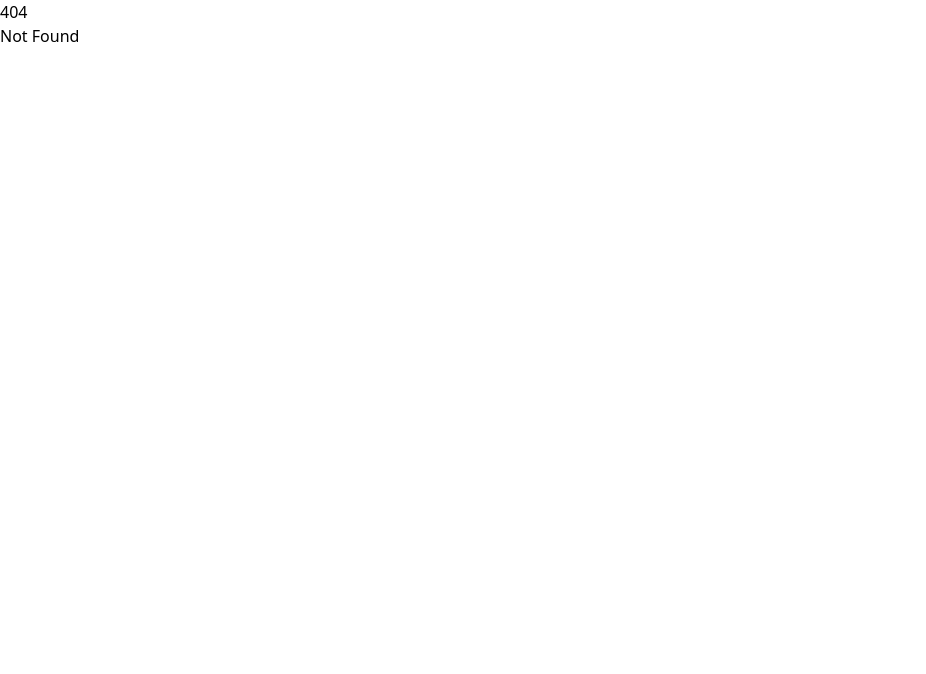
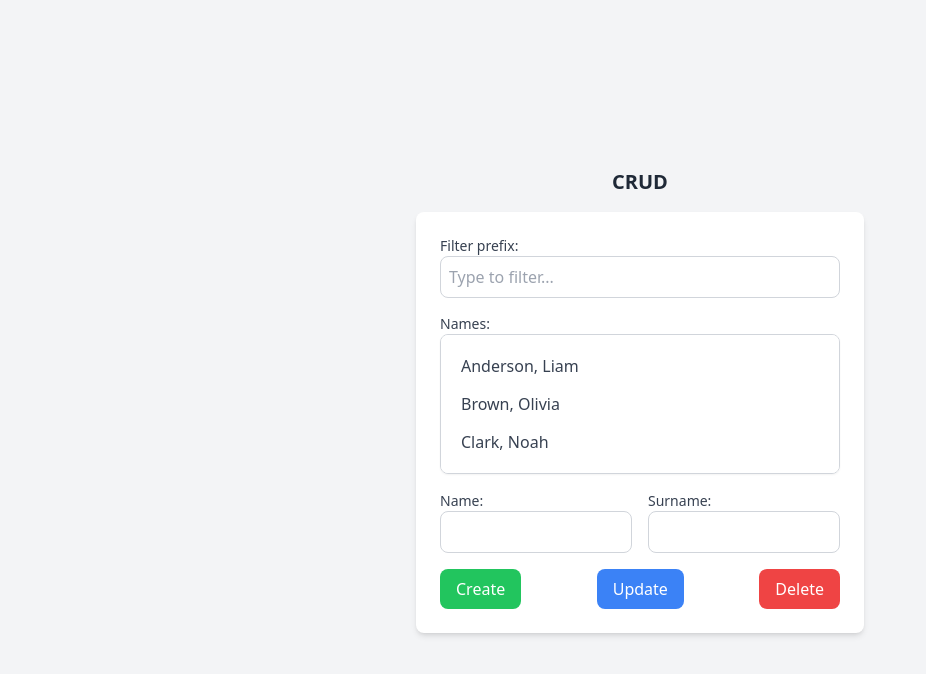
Before and after one commit to Gazi2050/7gui, a SvelteKit app: page /crud in a window 1280 px wide. Before the commit this address had no page. Shown: the top 674 px of the page, without its empty margins (0-926 px from the left). Built offline with nearby package versions, Linux system fonts and the light colour scheme.

Commit message:
ui:added CRUD ui

```diff
--- /dev/null
+++ b/src/Components/CRUD/Crud.svelte
@@ -0,0 +1,103 @@
+<script lang="ts">
+    type Person = {
+        name: string;
+        surname: string;
+    };
+
+    const people = $state([
+        { name: "Liam", surname: "Anderson" },
+        { name: "Olivia", surname: "Brown" },
+        { name: "Noah", surname: "Clark" },
+        { name: "Emma", surname: "Davis" },
+        { name: "Oliver", surname: "Evans" },
+        { name: "Ava", surname: "Garcia" },
+        { name: "Elijah", surname: "Harris" },
+        { name: "Charlotte", surname: "Johnson" },
+        { name: "William", surname: "Martinez" },
+        { name: "Sophia", surname: "Miller" },
+    ]);
+
+    let selected = $state<Person>();
+    let person = $state({ name: "", surname: "" });
+</script>
+
+<div
+    class="flex flex-col items-center justify-center min-h-screen bg-gray-100 p-6"
+>
+    <h2 class="text-xl font-semibold text-gray-800 mb-4">CRUD</h2>
+
+    <div class="bg-white p-6 rounded-lg shadow-md w-full max-w-md space-y-4">
+        <!-- Filter Input -->
+        <div>
+            <label for="" class="block text-sm font-medium text-gray-700"
+                >Filter prefix:</label
+            >
+            <input
+                type="text"
+                class="w-full p-2 border border-gray-300 rounded-lg focus:ring-2 focus:ring-blue-500 focus:outline-none"
+                placeholder="Type to filter..."
+            />
+        </div>
+
+        <!-- Select Names -->
+        <div>
+            <label for="" class="block text-sm font-medium text-gray-700"
+                >Names:</label
+            >
+            <select
+                bind:value={selected}
+                size="3"
+                class="w-full p-3 border border-gray-300 rounded-lg bg-white shadow-sm text-gray-700 focus:ring-2 focus:ring-blue-500 focus:outline-none cursor-pointer"
+            >
+                {#each people as person}
+                    <option
+                        value={person}
+                        class="p-2 text-gray-700 hover:bg-gray-100 cursor-pointer rounded-md"
+                    >
+                        {person.surname}, {person.name}
+                    </option>
+                {/each}
+            </select>
+        </div>
+
+        <!-- Input Fields -->
+        <div class="grid grid-cols-2 gap-4">
+            <div>
+                <label for="" class="block text-sm font-medium text-gray-700"
+                    >Name:</label
+                >
+                <input
+                    type="text"
+                    bind:value={person.name}
+                    class="w-full p-2 border border-gray-300 rounded-lg focus:ring-2 focus:ring-blue-500 focus:outline-none"
+                />
+            </div>
+            <div>
+                <label for="" class="block text-sm font-medium text-gray-700"
+                    >Surname:</label
+                >
+                <input
+                    type="text"
+                    bind:value={person.surname}
+                    class="w-full p-2 border border-gray-300 rounded-lg focus:ring-2 focus:ring-blue-500 focus:outline-none"
+                />
+            </div>
+        </div>
+
+        <!-- Action Buttons -->
+        <div class="flex justify-between">
+            <button
+                class="px-4 py-2 bg-green-500 text-white rounded-lg hover:bg-green-600 transition"
+                >Create</button
+            >
+            <button
+                class="px-4 py-2 bg-blue-500 text-white rounded-lg hover:bg-blue-600 transition"
+                >Update</button
+            >
+            <button
+                class="px-4 py-2 bg-red-500 text-white rounded-lg hover:bg-red-600 transition"
+                >Delete</button
+            >
+        </div>
+    </div>
+</div>
--- a/src/Components/Timer/Timer.svelte
+++ b/src/Components/Timer/Timer.svelte
@@ -29,6 +29,9 @@
 
 <div class="flex items-center justify-center min-h-screen bg-gray-100">
     <div class="w-full max-w-sm p-6 bg-white rounded-2xl shadow-md">
+        <h2 class="text-xl font-semibold text-gray-800 mb-4 text-center">
+            Timer
+        </h2>
         <div>
             <label
                 for="elapsed"
--- a/src/routes/+page.svelte
+++ b/src/routes/+page.svelte
@@ -4,6 +4,7 @@
         { name: "Temperature Converter", path: "/temperatureConverter" },
         { name: "Flight Booker", path: "/flightBooker" },
         { name: "Timer", path: "/timer" },
+        { name: "CRUD", path: "/crud" },
     ];
 </script>
 
--- /dev/null
+++ b/src/routes/crud/+page.svelte
@@ -0,0 +1,5 @@
+<script lang="ts">
+    import Crud from "../../Components/CRUD/Crud.svelte";
+</script>
+
+<Crud />
```
